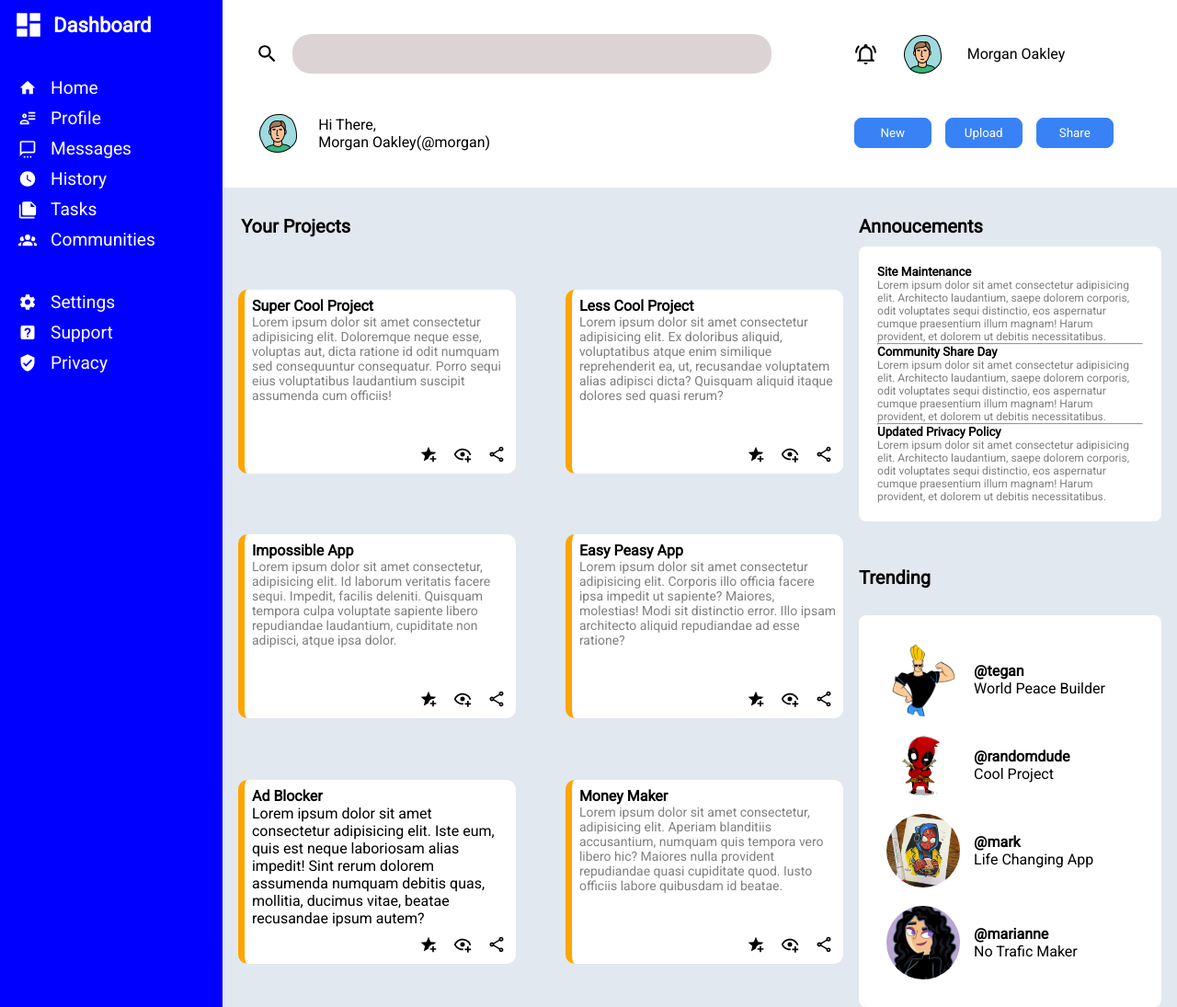
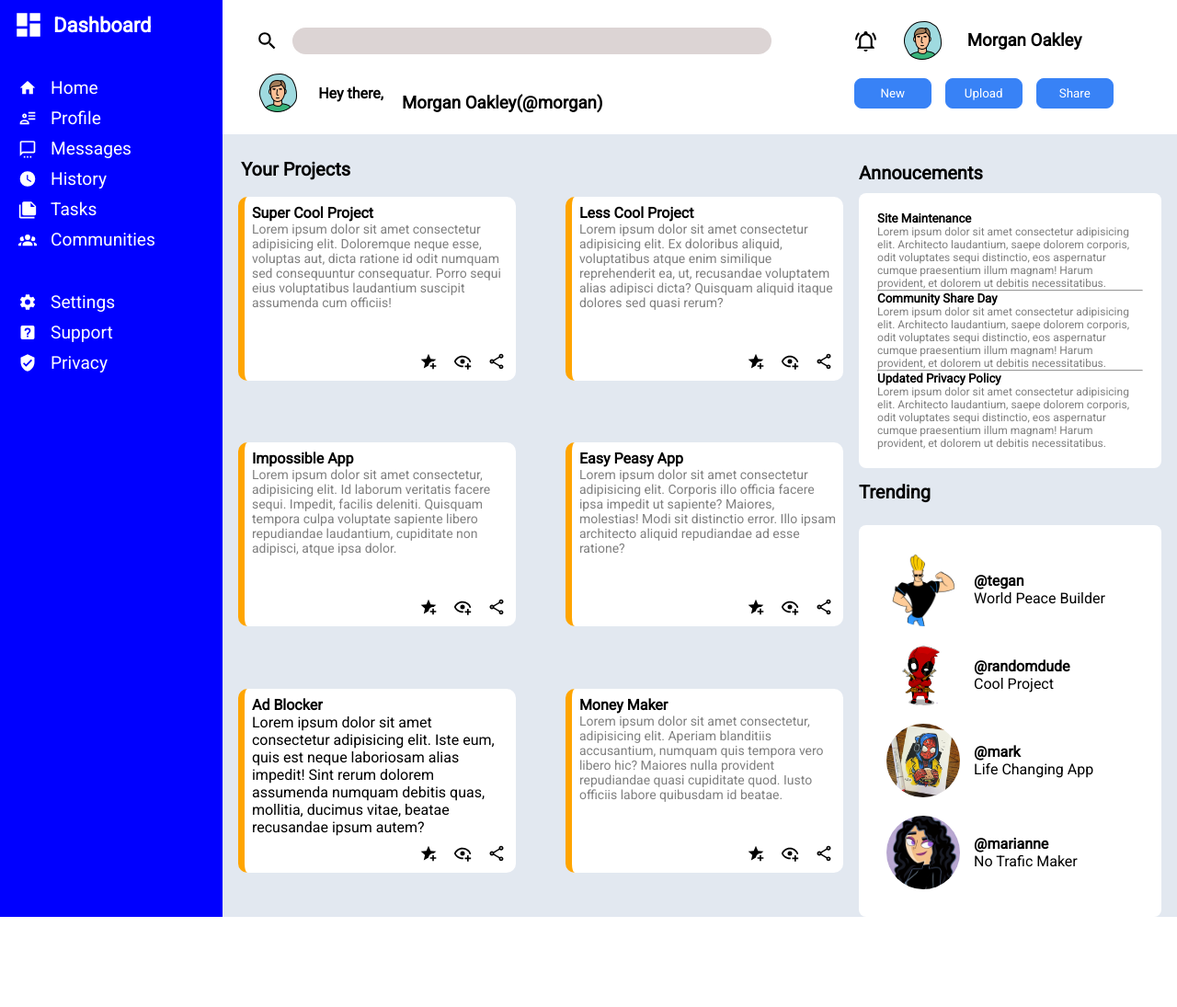
Before and after one commit to brendonn40/admin-dashboard, a plain HTML site: page index.html in a window 1280 px wide. Shown: the whole page at 92% size. After the commit the page ends 997 px from the top, so only its background shows below. Drawn offline with Linux system fonts and the light colour scheme; a web font is replaced by a local one.

Commit message:
detalhes no header

```diff
--- a/index.html
+++ b/index.html
@@ -27,8 +27,12 @@
         </div>
         <div class="header">
                 <div class="left-side"><img src="./images/search.svg" alt="" id="search-img"><input type="text"></div>
-                <div class="right-side"><img src="./images/bell-ring-outline.svg" alt="" id="bell"><img src="./images/morgan.png" alt="" id="morgan"> <p>Morgan Oakley</p></div>
-            <div class="lower"><img src="./images/morgan.png" alt=""> Hi There,<br>Morgan Oakley(@morgan) </div>
+                <div class="right-side"><img src="./images/bell-ring-outline.svg" alt="" id="bell"><img src="./images/morgan.png" alt="" id="morgan"> <h3>Morgan Oakley</h3></div>
+            <div class="lower">
+                <img src="./images/morgan.png" alt="">
+                <p><strong>Hey there,</strong></p>
+                <div><h3><br> Morgan Oakley(@morgan)</h3></div>
+             </div>
             <ul>
                 <li><Button>New</Button></li>
                 <li><button>Upload</button></li>
--- a/style.css
+++ b/style.css
@@ -9,7 +9,7 @@
 .container{
     display: grid;
     grid-template-columns: 0.7fr 2fr 1fr;
-    grid-template-rows: 0.8fr 1.5fr 2fr;
+    grid-template-rows: 0.6fr 1.5fr 2fr;
     grid-template-areas:
     "sidebar header header"
     "sidebar projects news"
@@ -124,8 +124,8 @@ input{
     grid-column: 1/3;
     justify-self: flex-start;
     margin-left: 20px;
-    margin-top: 30px;
-    margin-bottom: -10px;
+    margin-top: 26px;
+    margin-bottom: -71px;
     font-weight: bold;
     font-size: 20px;
 }
@@ -197,8 +197,8 @@ button>img{
     padding: 10px;
 }
 .trends>p{
-    margin-top: 30px;
-    margin-bottom: 10px;
+    margin-top: 12px;
+    margin-bottom: 5px;
     font-weight: bold;
     font-size: 20px;
 }
```
